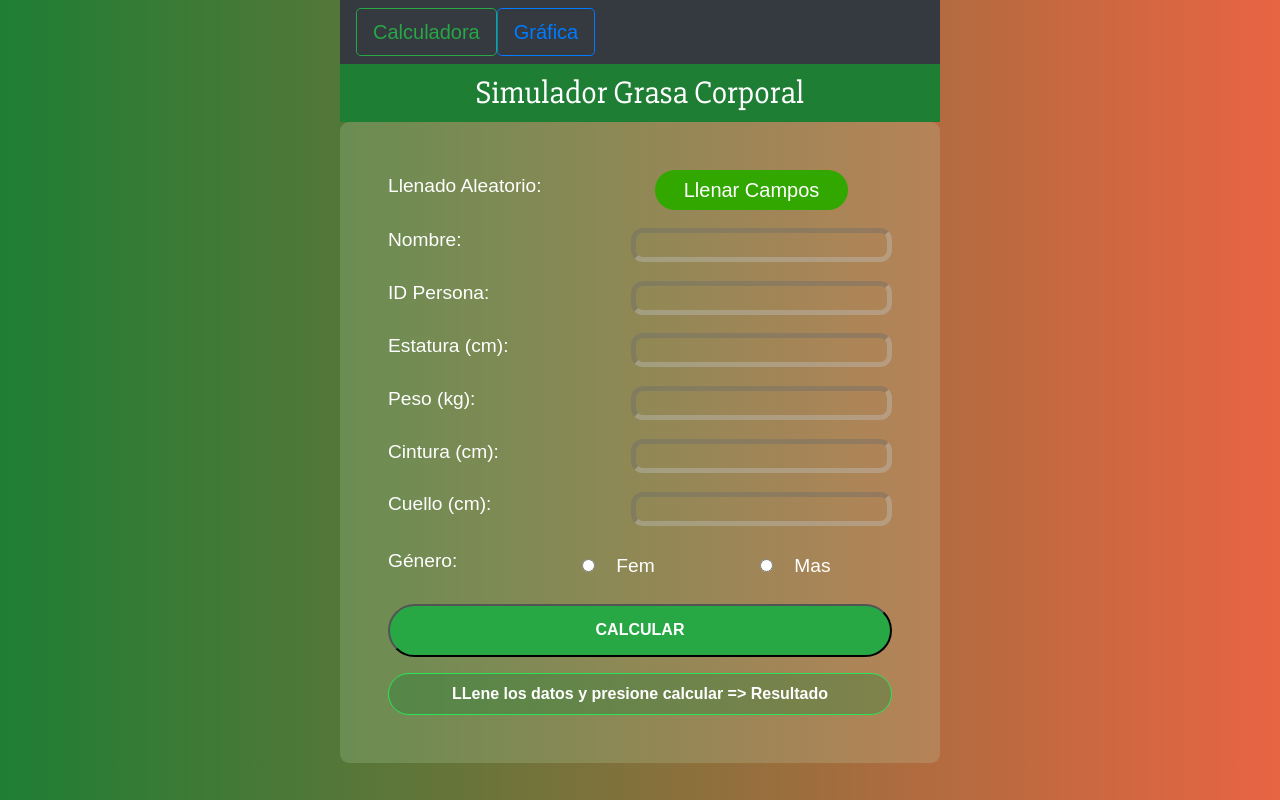
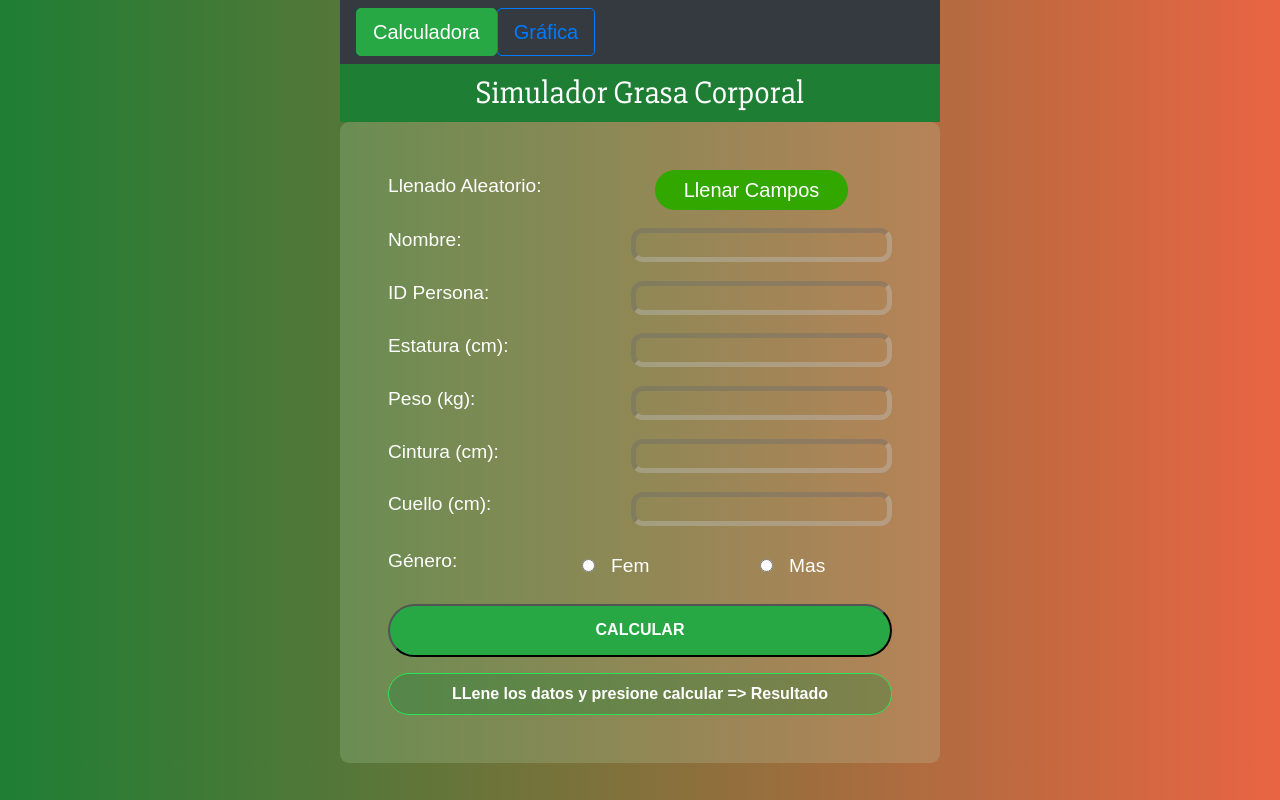
Before and after one commit to ricgrisant/Simulador-IMC-GC, a React (Create React App) app: page /formulario in a window 1280 px wide. Built offline with nearby package versions, Linux system fonts and the light colour scheme.

Commit message:
NavLink y responsive 📱

```diff
--- a/src/componentes/Formulario.js
+++ b/src/componentes/Formulario.js
@@ -128,14 +128,16 @@ class Formulario extends Component {
                   </div>
 
                   <div className="row campo">
-                    <div className="col">
+                    <div className="col-4">
                       <label>Género:</label>
                     </div>
-                    <div className="col">
-                      <input checked={this.state.generoMujer} type="radio" id="generoMujer" onChange={this.handleFormulario}  name="plan" value="mujer"/> Fem
+
+                    <div className="col-4">
+                      <input checked={this.state.generoMujer} type="radio" id="generoMujer" onChange={this.handleFormulario}  name="plan" value="mujer"/>Fem
                     </div>
-                    <div className="col">
-                      <input checked={this.state.generoHombre} type="radio" id="generoHombre" onChange={this.handleFormulario}  name="plan" value="hombre"/> Mas
+
+                    <div className="col-4">
+                      <input checked={this.state.generoHombre} type="radio" id="generoHombre" onChange={this.handleFormulario}  name="plan" value="hombre"/>Mas
                     </div>
                   </div>
                   {/* Operador ternario que busca la condición de si es mujer o no para mostrar el imput de la cadera*/}
--- a/src/componentes/Nav.js
+++ b/src/componentes/Nav.js
@@ -1,12 +1,14 @@
 import React from 'react'
+import {NavLink } from 'react-router-dom'
+
 
 export default function Nav() {
     return (
         <div>
             <nav className="navbar navbar-dark bg-dark">
                 <form className="form-inline">
-                    <a className="btn btn-outline-success btn-lg" href="/formulario">Calculadora</a>
-                    <a className="btn btn-outline-primary btn-lg" href="/chart">Gráfica</a>
+                    <NavLink className="btn btn-outline-success btn-lg" to="/formulario">Calculadora</NavLink>
+                    <NavLink className="btn btn-outline-primary btn-lg" to="/chart">Gráfica</NavLink>
                 </form>
             </nav>
         </div>
```
